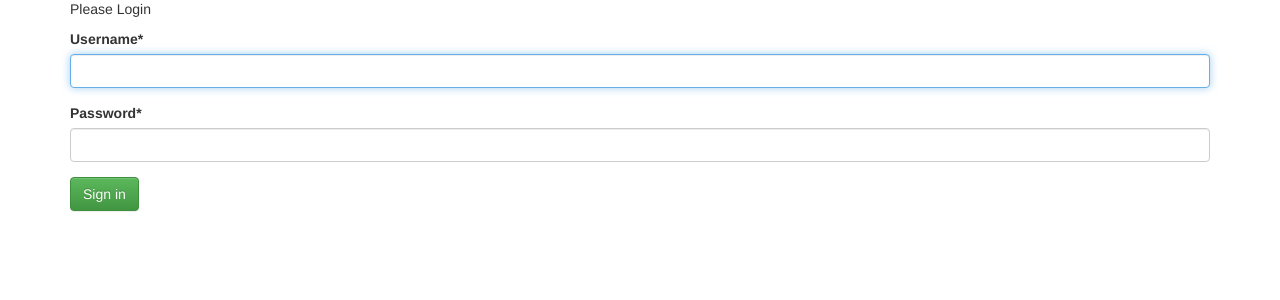
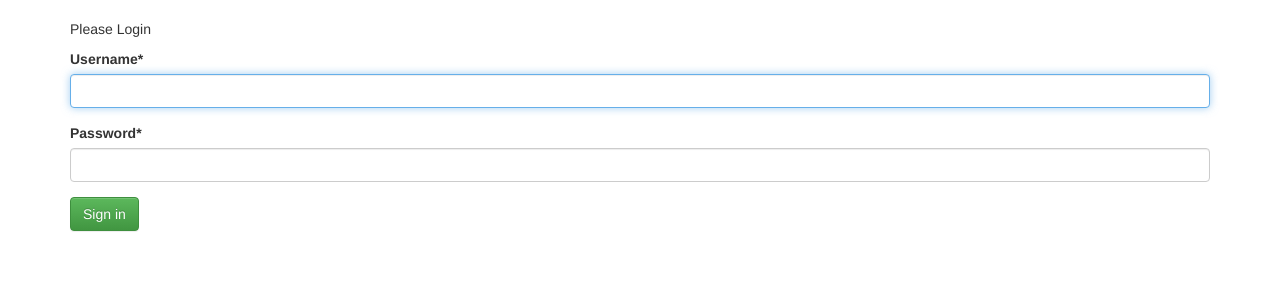
Before and after one commit to abhitechno01/django-tictactoe, a Django app: page /player/login?next=/games/detail/1/ in a window 1280 px wide. Shown: the part 51-351 px from the top of the page. Run offline with Django 3.2, Linux system fonts and the light colour scheme; some libraries are stand-ins or nearby versions.

Commit message:
added padding to the container

```diff
--- a/templates/base.html
+++ b/templates/base.html
@@ -36,7 +36,7 @@
       </div>
     </nav>
 
-<div class="container">
+<div class="container" style="padding-top: 20px">
   {% block content %}
   {% endblock %}
 
```
